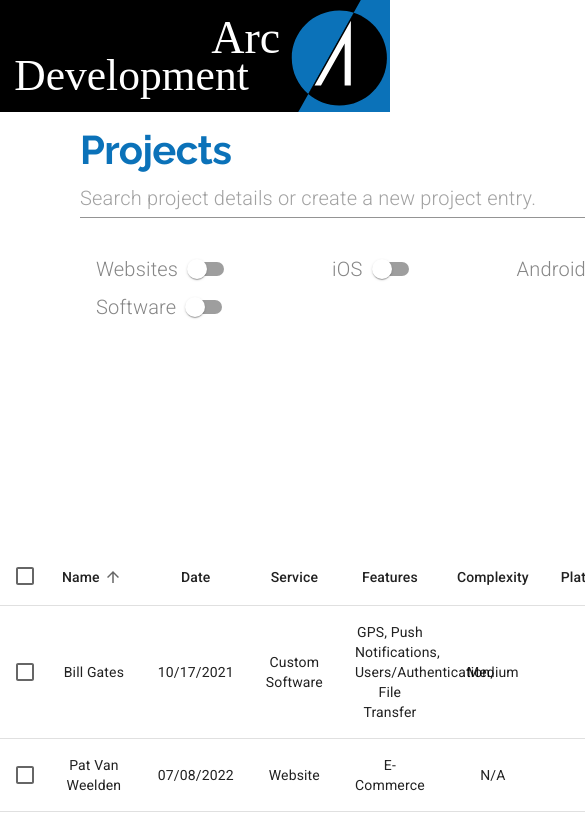
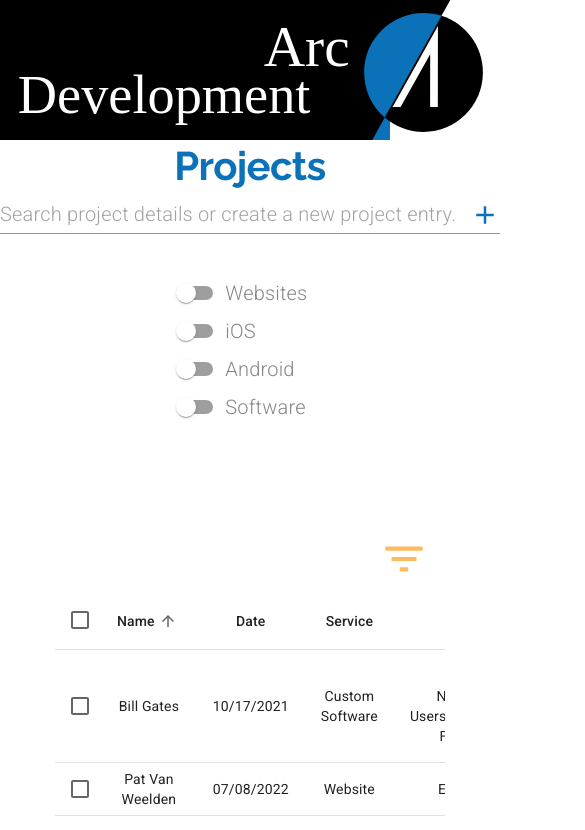
Before and after one commit to pvanweel2997/project-manager, a Next.js app: page / in a window 390 px wide. Shown: the top 830 px of the page, 585 px wide, since content can reach past the window. Built offline with nearby package versions, Linux system fonts and the light colour scheme.

Commit message:
made changes for responsive design

```diff
--- a/pages/_app.js
+++ b/pages/_app.js
@@ -39,7 +39,7 @@
       </Head>
       <ThemeProvider theme={theme}>
         {/* CssBaseline kickstart an elegant, consistent, and simple baseline to build upon. */}
-        {/* <CssBaseline /> */}
+        <CssBaseline />
         <Header />
         <Component {...pageProps} />
         <Footer />
--- a/pages/index.js
+++ b/pages/index.js
@@ -8,21 +8,15 @@
   Switch,
   FormGroup,
   FormControlLabel,
-  Table,
-  TableBody,
-  TableCell,
-  TableHead,
-  TableRow,
-  TableContainer,
-  Paper,
   Dialog,
   DialogContent,
   RadioGroup,
   Radio,
   Select,
   MenuItem,
-  FormControl,
+  useMediaQuery,
   Button,
+  Hidden,
 } from '@mui/material';
 import AddIcon from '@mui/icons-material/Add';
 import FilterListIcon from '@mui/icons-material/FilterList';
@@ -154,6 +148,8 @@
   const [features, setFeatures] = useState([]);
   const [search, setSearch] = useState('');
   const [page, setPage] = useState(0);
+  const matchesMD = useMediaQuery(theme.breakpoints.down('md'));
+  const matchesSM = useMediaQuery(theme.breakpoints.down('sm'));
 
   const addProject = () => {
     setRows([
@@ -229,16 +225,154 @@
     setPage(0);
   };
 
+  const serviceQuestions = (
+    <>
+      <Grid item style={{ marginTop: matchesSM ? 20 : '5em' }}>
+        <Typography variant="h4">Service</Typography>
+      </Grid>
+      <Grid item style={{ marginLeft: matchesSM ? 0 : '.5em' }}>
+        <RadioGroup
+          aria-label="service"
+          name="service"
+          value={service}
+          onChange={e => {
+            setService(e.target.value), setFeatures([]);
+          }}
+        >
+          <FormControlLabel
+            classes={{ label: classes.service }}
+            value="Website"
+            label="Website"
+            control={<Radio />}
+          />
+          <FormControlLabel
+            classes={{ label: classes.service }}
+            value="Mobile App"
+            label="Mobile App"
+            control={<Radio />}
+          />
+          <FormControlLabel
+            classes={{ label: classes.service }}
+            value="Custom Software"
+            label="Custom Software"
+            control={<Radio />}
+          />
+        </RadioGroup>
+      </Grid>
+    </>
+  );
+
+  const userQuestions = (
+    <>
+      <Grid item style={{ marginTop: matchesSM ? 50 : null }}>
+        <Typography variant="h4">Users</Typography>
+      </Grid>
+      <Grid item style={{ marginLeft: '.5em' }}>
+        <RadioGroup
+          aria-label="users"
+          name="users"
+          value={users}
+          onChange={e => setUsers(e.target.value)}
+        >
+          <FormControlLabel
+            disabled={service === 'Website'}
+            classes={{
+              label: classes.service,
+              root: classes.users,
+            }}
+            value="0-10"
+            label="0-10"
+            control={<Radio />}
+          />
+          <FormControlLabel
+            disabled={service === 'Website'}
+            classes={{
+              label: classes.service,
+              root: classes.users,
+            }}
+            value="10-100"
+            label="10-100"
+            control={<Radio />}
+          />
+          <FormControlLabel
+            disabled={service === 'Website'}
+            classes={{
+              label: classes.service,
+              root: classes.users,
+            }}
+            value="100+"
+            label="100+"
+            control={<Radio />}
+          />
+        </RadioGroup>
+      </Grid>
+    </>
+  );
+
+  const complexityQuestions = (
+    <>
+      <Grid item style={{ marginTop: matchesSM ? 50 : null }}>
+        <Typography variant="h4">Complexity</Typography>
+      </Grid>
+      <Grid
+        item
+        style={{
+          marginLeft: matchesSM ? 0 : '.5em',
+          marginBottom: matchesSM ? 50 : null,
+        }}
+      >
+        <RadioGroup
+          aria-label="complexity"
+          name="complexity"
+          value={complexity}
+          onChange={e => setComplexity(e.target.value)}
+        >
+          <FormControlLabel
+            disabled={service === 'Website'}
+            classes={{ label: classes.service }}
+            value="Low"
+            label="Low"
+            control={<Radio />}
+          />
+          <FormControlLabel
+            disabled={service === 'Website'}
+            classes={{ label: classes.service }}
+            value="Medium"
+            label="Medium"
+            control={<Radio />}
+          />
+          <FormControlLabel
+            disabled={service === 'Website'}
+            classes={{ label: classes.service }}
+            value="High"
+            label="High"
+            control={<Radio />}
+          />
+        </RadioGroup>
+      </Grid>
+    </>
+  );
+
   return (
     <MuiPickersUtilsProvider utils={DateFnsUtils}>
-      <Grid container direction="column">
-        <Grid item style={{ marginTop: '2em', marginLeft: '5em' }}>
+      <Grid
+        container
+        direction="column"
+        alignItems={matchesSM ? 'center' : undefined}
+      >
+        <Grid
+          item
+          style={{ marginTop: '2em', marginLeft: matchesSM ? 0 : '5em' }}
+        >
           <Typography variant="h1">Projects</Typography>
         </Grid>
         <Grid item>
           <TextField
             placeholder="Search project details or create a new project entry."
-            style={{ width: '35em', marginLeft: '5em' }}
+            style={{
+              width: matchesSM ? '25em' : '35em',
+              marginLeft: matchesSM ? 0 : '5em',
+            }}
             variant="standard"
             value={search}
             onChange={handleSearch}
@@ -255,66 +389,90 @@
             }}
           />
         </Grid>
-        <Grid item style={{ marginLeft: '5em', marginTop: '2em' }}>
+        <Grid
+          item
+          style={{ marginLeft: matchesSM ? 0 : '5em', marginTop: '2em' }}
+        >
           <FormGroup row>
-            <FormControlLabel
-              style={{ marginRight: '5em' }}
-              control={
-                <Switch
-                  checked={websiteChecked}
-                  color="primary"
-                  onChange={() => {
-                    setWebsiteChecked(!websiteChecked);
-                  }}
+            <Grid
+              container
+              direction={matchesSM ? 'column' : 'row'}
+              justifyContent={matchesSM ? 'center' : undefined}
+            >
+              <Grid item>
+                <FormControlLabel
+                  style={{ marginRight: matchesSM ? 0 : '5em' }}
+                  control={
+                    <Switch
+                      checked={websiteChecked}
+                      color="primary"
+                      onChange={() => {
+                        setWebsiteChecked(!websiteChecked);
+                      }}
+                    />
+                  }
+                  label="Websites"
+                  labelPlacement={matchesSM ? 'end' : 'start'}
                 />
-              }
-              label="Websites"
-              labelPlacement="start"
-            />
-            <FormControlLabel
-              style={{ marginRight: '5em' }}
-              control={
-                <Switch
-                  checked={iOSChecked}
-                  color="primary"
-                  onChange={() => {
-                    setiOSChecked(!iOSChecked);
-                  }}
+              </Grid>
+              <Grid item>
+                <FormControlLabel
+                  style={{ marginRight: matchesSM ? 0 : '5em' }}
+                  control={
+                    <Switch
+                      checked={iOSChecked}
+                      color="primary"
+                      onChange={() => {
+                        setiOSChecked(!iOSChecked);
+                      }}
+                    />
+                  }
+                  label="iOS"
+                  labelPlacement={matchesSM ? 'end' : 'start'}
                 />
-              }
-              label="iOS"
-              labelPlacement="start"
-            />
-            <FormControlLabel
-              style={{ marginRight: '5em' }}
-              control={
-                <Switch
-                  checked={androidChecked}
-                  color="primary"
-                  onChange={() => {
-                    setAndroidChecked(!androidChecked);
-                  }}
+              </Grid>
+              <Grid item>
+                <FormControlLabel
+                  style={{ marginRight: matchesSM ? 0 : '5em' }}
+                  control={
+                    <Switch
+                      checked={androidChecked}
+                      color="primary"
+                      onChange={() => {
+                        setAndroidChecked(!androidChecked);
+                      }}
+                    />
+                  }
+                  label="Android"
+                  labelPlacement={matchesSM ? 'end' : 'start'}
                 />
-              }
-              label="Android"
-              labelPlacement="start"
-            />
-            <FormControlLabel
-              control={
-                <Switch
-                  checked={softwareChecked}
-                  color="primary"
-                  onChange={() => {
-                    setSoftwareChecked(!softwareChecked);
-                  }}
+              </Grid>
+              <Grid item>
+                <FormControlLabel
+                  control={
+                    <Switch
+                      checked={softwareChecked}
+                      color="primary"
+                      onChange={() => {
+                        setSoftwareChecked(!softwareChecked);
+                      }}
+                    />
+                  }
+                  label="Software"
+                  labelPlacement={matchesSM ? 'end' : 'start'}
                 />
-              }
-              label="Software"
-              labelPlacement="start"
-            />
+              </Grid>
+            </Grid>
           </FormGroup>
         </Grid>
-        <Grid item style={{ marginTop: '5em', marginBottom: '35em' }}>
+        <Grid
+          item
+          style={{
+            marginTop: '5em',
+            maxWidth: '100%',
+            marginBottom: matchesMD ? '40em' : '35em',
+          }}
+        >
           <EnhancedTable
             rows={rows}
             setRows={setRows}
@@ -328,6 +486,8 @@
         </Grid>
         <Dialog
           fullWidth
+          fullScreen={matchesSM}
+          style={{ zIndex: 1302 }}
           maxWidth="md"
           open={dialogOpen}
           onClose={() => setDialogOpoen(false)}
@@ -340,78 +500,64 @@
             </Grid>
           </Grid>
           <DialogContent>
-            <Grid container justifyContent="space-between">
+            <Grid
+              container
+              justifyContent="space-between"
+              direction={matchesSM ? 'column' : 'row'}
+            >
               <Grid item>
-                <Grid item container direction="column" sm>
+                <Grid
+                  item
+                  container
+                  direction="column"
+                  alignItems={matchesSM ? 'center' : undefined}
+                  sm
+                >
+                  <Hidden smUp>{serviceQuestions}</Hidden>
+
+                  <Hidden smUp>{userQuestions}</Hidden>
+                  <Hidden smUp>{complexityQuestions}</Hidden>
                   <Grid item>
                     <TextField
                       variant="standard"
-                      fullWidth
+                      fullWidth={!matchesSM}
                       label="Name"
+                      style={{ width: matchesSM ? 250 : undefined }}
                       id="name"
                       value={name}
                       onChange={e => setName(e.target.value)}
                     />
                   </Grid>
-                  <Grid
-                    item
-                    container
-                    direction="column"
-                    style={{ marginTop: '5em' }}
-                  >
-                    <Grid item>
-                      <Typography variant="h4">Service</Typography>
-                    </Grid>
-                    <Grid item style={{ marginLeft: '.5em' }}>
-                      <RadioGroup
-                        aria-label="service"
-                        name="service"
-                        value={service}
-                        onChange={e => {
-                          setService(e.target.value), setFeatures([]);
-                        }}
-                      >
-                        <FormControlLabel
-                          classes={{ label: classes.service }}
-                          value="Website"
-                          label="Website"
-                          control={<Radio />}
-                        />
-                        <FormControlLabel
-                          classes={{ label: classes.service }}
-                          value="Mobile App"
-                          label="Mobile App"
-                          control={<Radio />}
-                        />
-                        <FormControlLabel
-                          classes={{ label: classes.service }}
-                          value="Custom Software"
-                          label="Custom Software"
-                          control={<Radio />}
-                        />
-                      </RadioGroup>
-                    </Grid>
-                    <Grid item style={{ marginTop: '5em' }}>
-                      <Select
-                        labelId="platforms"
-                        disabled={service === 'Website'}
-                        style={{ width: '12em' }}
-                        variant="standard"
-                        id="platforms"
-                        value={platforms}
-                        multiple
-                        displayEmpty
-                        renderValue={
-                          platforms.length > 0 ? undefined : () => 'Platforms'
-                        }
-                        onChange={e => setPlatforms(e.target.value)}
-                      >
-                        {platformOptions.map(option => (
-                          <MenuItem key={option} value={option}>
-                            {option}
-                          </MenuItem>
-                        ))}
-                      </Select>
+                  <Grid item>
+                    <Grid
+                      item
+                      container
+                      direction="column"
+                      alignItems={matchesSM ? 'center' : undefined}
+                    >
+                      <Hidden smDown>{serviceQuestions}</Hidden>
+                      <Grid item style={{ marginTop: matchesSM ? 50 : '5em' }}>
+                        <Select
+                          labelId="platforms"
+                          variant="standard"
+                          style={{ width: matchesSM ? 250 : '12em' }}
+                          MenuProps={{ style: { zIndex: 1302 } }}
+                          id="platforms"
+                          value={platforms}
+                          multiple
+                          displayEmpty
+                          renderValue={
+                            platforms.length > 0 ? undefined : () => 'Platforms'
+                          }
+                          onChange={e => setPlatforms(e.target.value)}
+                        >
+                          {platformOptions.map(option => (
+                            <MenuItem key={option} value={option}>
+                              {option}
+                            </MenuItem>
+                          ))}
+                        </Select>
+                      </Grid>
                     </Grid>
                   </Grid>
                 </Grid>
@@ -425,8 +571,9 @@
                   style={{ marginTop: 16 }}
                   alignItems="center"
                 >
-                  <Grid item>
+                  <Grid item style={{ marginTop: matchesSM ? 50 : null }}>
                     <KeyboardDatePicker
+                      style={{ width: matchesSM ? 250 : undefined }}
                       format="MM/dd/yyyy"
                       value={date}
                       onChange={newDate => setDate(newDate)}
@@ -437,48 +584,22 @@
                       item
                       container
                       direction="column"
-                      style={{ marginTop: '5em' }}
+                      style={{ marginTop: matchesSM ? 50 : '5em' }}
                     >
-                      <Grid item>
-                        <Typography variant="h4">Complexity</Typography>
-                      </Grid>
-                      <Grid item style={{ marginLeft: '.5em' }}>
-                        <RadioGroup
-                          aria-label="complexity"
-                          name="complexity"
-                          value={complexity}
-                          onChange={e => setComplexity(e.target.value)}
-                        >
-                          <FormControlLabel
-                            disabled={service === 'Website'}
-                            classes={{ label: classes.service }}
-                            value="Low"
-                            label="Low"
-                            control={<Radio />}
-                          />
-                          <FormControlLabel
-                            disabled={service === 'Website'}
-                            classes={{ label: classes.service }}
-                            value="Medium"
-                            label="Medium"
-                            control={<Radio />}
-                          />
-                          <FormControlLabel
-                            disabled={service === 'Website'}
-                            classes={{ label: classes.service }}
-                            value="High"
-                            label="High"
-                            control={<Radio />}
-                          />
-                        </RadioGroup>
-                      </Grid>
+                      <Hidden smDown>{complexityQuestions}</Hidden>
                     </Grid>
                   </Grid>
                 </Grid>
               </Grid>
               <Grid item>
-                <Grid item container direction="column" sm>
-                  <Grid item>
+                <Grid
+                  item
+                  container
+                  direction="column"
+                  sm
+                  alignItems={matchesSM ? 'center' : undefined}
+                >
+                  <Grid item style={{ marginTop: matchesSM ? 50 : undefined }}>
                     <TextField
                       InputProps={{
                         startAdornment: (
@@ -490,65 +611,28 @@
                       name="total"
                       id="total"
                       value={total}
+                      style={{ width: matchesSM ? 250 : undefined }}
                       onChange={e => setTotal(e.target.value)}
                     />
                   </Grid>
-                  <Grid item style={{ alignSelf: 'flex-end' }}>
+                  <Grid
+                    item
+                    style={{ alignSelf: matchesSM ? 'center' : 'flex-end' }}
+                  >
                     <Grid
                       item
                       container
                       direction="column"
-                      style={{ marginTop: '5em' }}
+                      style={{ marginTop: matchesSM ? 50 : '5em' }}
                     >
-                      <Grid item>
-                        <Typography variant="h4">Users</Typography>
-                      </Grid>
-                      <Grid item style={{ marginLeft: '.5em' }}>
-                        <RadioGroup
-                          aria-label="users"
-                          name="users"
-                          value={users}
-                          onChange={e => setUsers(e.target.value)}
-                        >
-                          <FormControlLabel
-                            disabled={service === 'Website'}
-                            classes={{
-                              label: classes.service,
-                              root: classes.users,
-                            }}
-                            value="0-10"
-                            label="0-10"
-                            control={<Radio />}
-                          />
-                          <FormControlLabel
-                            disabled={service === 'Website'}
-                            classes={{
-                              label: classes.service,
-                              root: classes.users,
-                            }}
-                            value="10-100"
-                            label="10-100"
-                            control={<Radio />}
-                          />
-                          <FormControlLabel
-                            disabled={service === 'Website'}
-                            classes={{
-                              label: classes.service,
-                              root: classes.users,
-                            }}
-                            value="100+"
-                            label="100+"
-                            control={<Radio />}
-                          />
-                        </RadioGroup>
-                      </Grid>
+                      <Hidden smDown>{userQuestions}</Hidden>
                     </Grid>
                   </Grid>
-                  <Grid item style={{ marginTop: '5em' }}>
+                  <Grid item style={{ marginTop: matchesSM ? 50 : '5em' }}>
                     <Select
                       labelId="features"
                       variant="standard"
-                      style={{ width: '12em' }}
+                      style={{ width: matchesSM ? 250 : '12em' }}
                       MenuProps={{ style: { zIndex: 1302 } }}
                       id="features"
                       value={features}
--- a/src/ui/EnhancedTable.js
+++ b/src/ui/EnhancedTable.js
@@ -617,7 +617,7 @@
                       </TableCell>
                       <TableCell align="center">{row.date}</TableCell>
                       <TableCell align="center">{row.service}</TableCell>
-                      <TableCell style={{ maxWidth: '5em' }} align="center">
+                      <TableCell style={{ width: '5em' }} align="center">
                         {row.features}
                       </TableCell>
                       <TableCell align="center">{row.complexity}</TableCell>
```
